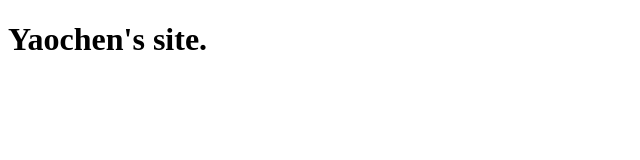
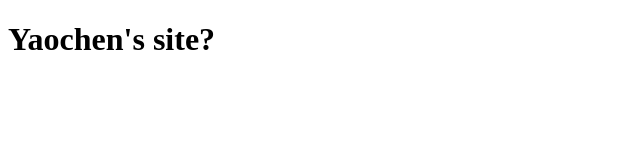
Before and after one commit to yaochen0223/yaochen0223.github.io, a plain HTML site: page index.html in a window 1280 px wide. Shown: the full height of the page, 0-640 px from the left. Drawn offline with Linux system fonts and the light colour scheme.

Commit message:
Update index.html

```diff
--- a/index.html
+++ b/index.html
@@ -6,6 +6,6 @@
 </head>
 
 <body>
-	<h1>Yaochen's site.</h1>
+	<h1>Yaochen's site?</h1>
 </body>
 </html>
```
